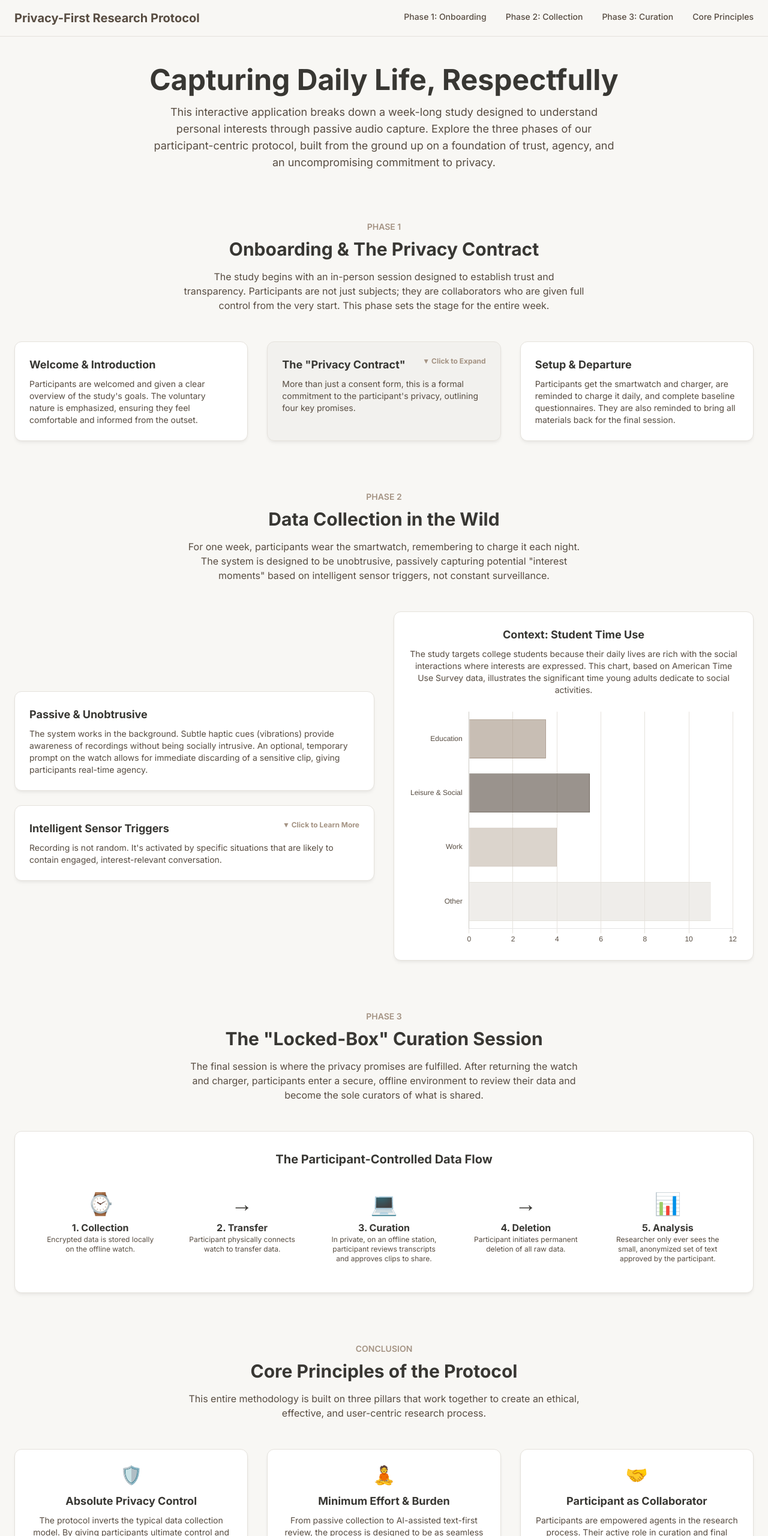
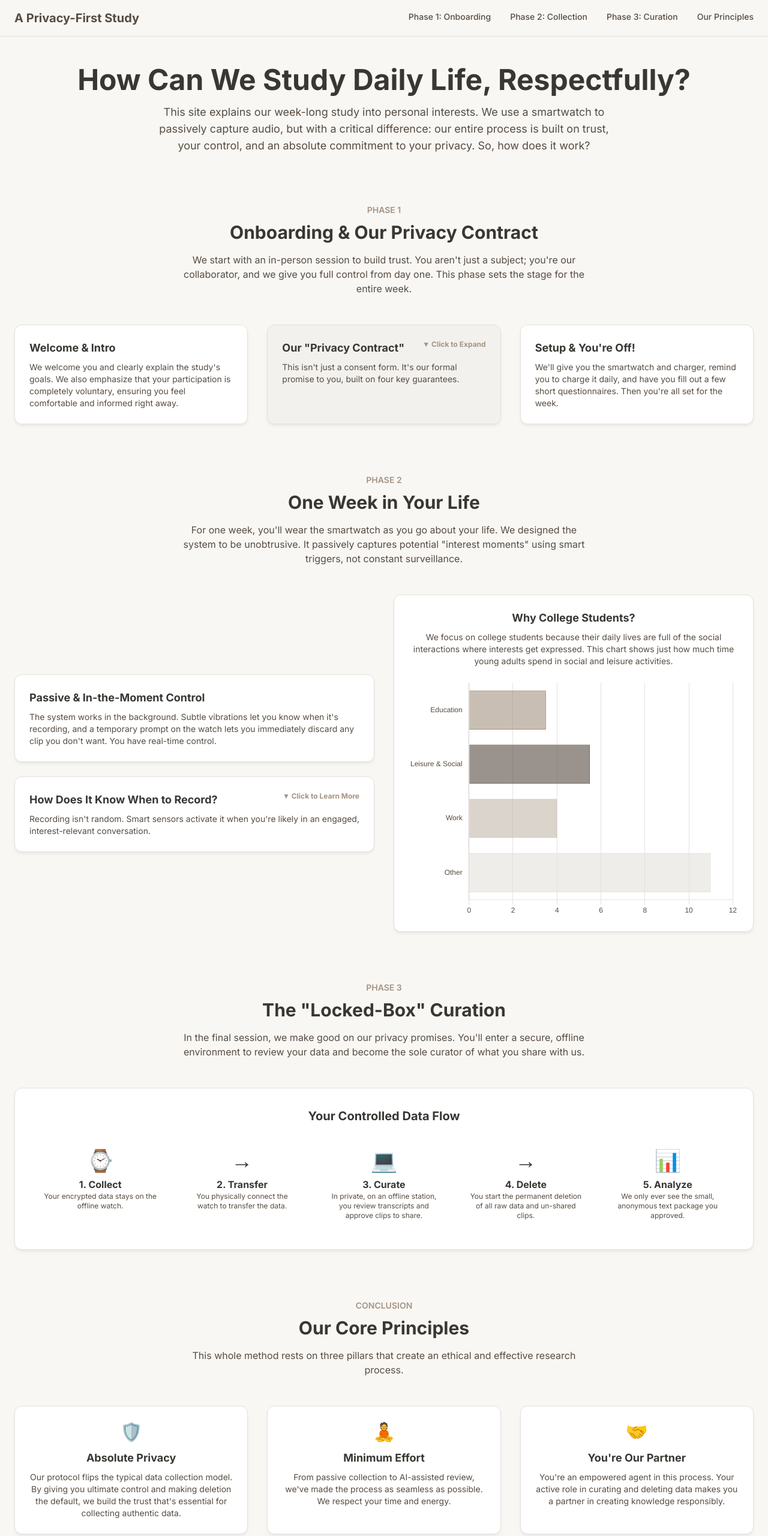
Before and after one commit to JimmyRaoUF/JimmyRaoUF.github.io, a plain HTML site: page study.html in a window 1280 px wide. Shown: the top 2560 px of the page at 60% size. Drawn offline with nearby package versions, Linux system fonts and the light colour scheme.

Commit message:
Update study.html

```diff
--- a/study.html
+++ b/study.html
@@ -3,7 +3,7 @@
 <head>
     <meta charset="UTF-8">
     <meta name="viewport" content="width=device-width, initial-scale=1.0">
-    <title>Interactive Study Protocol: Passive Sensing & Privacy</title>
+    <title>Revised Study Protocol: Passive Sensing & Privacy</title>
     <script src="https://cdn.tailwindcss.com"></script>
     <script src="https://cdn.jsdelivr.net/npm/chart.js"></script>
     <link rel="preconnect" href="https://fonts.googleapis.com">
@@ -16,8 +16,8 @@
     <style>
         body {
             font-family: 'Inter', sans-serif;
-            background-color: #F8F7F4;
-            color: #383733;
+            background-color: #F8F7F4; /* Soft, warm off-white */
+            color: #383733; /* Dark, warm gray for text */
         }
         .nav-link {
             transition: all 0.3s ease;
@@ -31,7 +31,7 @@
             left: 0;
             width: 0;
             height: 2px;
-            background-color: #A49383;
+            background-color: #A49383; /* Muted accent color */
             transition: width 0.3s ease;
         }
         .nav-link:hover:after, .nav-link.active:after {
@@ -39,7 +39,7 @@
         }
         .section-card {
             background-color: #FFFFFF;
-            border: 1px solid #E5E2DC;
+            border: 1px solid #E5E2DC; /* Lighter border */
             box-shadow: 0 4px 6px -1px rgba(0, 0, 0, 0.05), 0 2px 4px -1px rgba(0, 0, 0, 0.03);
             transition: transform 0.3s ease, box-shadow 0.3s ease;
         }
@@ -58,7 +58,7 @@
         }
         .detail-content.show {
             display: block;
-            max-height: 500px;
+            max-height: 500px; /* Increased max-height for content */
         }
         .flow-step {
             opacity: 0;
@@ -87,14 +87,15 @@
 </head>
 <body class="antialiased">
 
+    <!-- Header and Navigation -->
     <header class="bg-[#F8F7F4]/80 backdrop-blur-sm sticky top-0 z-50 border-b border-[#E5E2DC]">
         <nav class="container mx-auto px-6 py-4 flex justify-between items-center">
-            <h1 class="text-xl font-bold text-[#574C41]">Privacy-First Research Protocol</h1>
+            <h1 class="text-xl font-bold text-[#574C41]">A Privacy-First Study</h1>
             <div class="hidden md:flex items-center space-x-8 text-sm font-medium text-[#574C41]">
                 <a href="#phase1" class="nav-link">Phase 1: Onboarding</a>
                 <a href="#phase2" class="nav-link">Phase 2: Collection</a>
                 <a href="#phase3" class="nav-link">Phase 3: Curation</a>
-                <a href="#principles" class="nav-link">Core Principles</a>
+                <a href="#principles" class="nav-link">Our Principles</a>
             </div>
             <div class="md:hidden">
                 <button id="mobile-menu-button" class="text-[#574C41] focus:outline-none">
@@ -108,111 +109,112 @@
             <a href="#phase1" class="block text-center py-3 px-4 text-sm text-[#574C41] hover:bg-[#E5E2DC]">Phase 1: Onboarding</a>
             <a href="#phase2" class="block text-center py-3 px-4 text-sm text-[#574C41] hover:bg-[#E5E2DC]">Phase 2: Collection</a>
             <a href="#phase3" class="block text-center py-3 px-4 text-sm text-[#574C41] hover:bg-[#E5E2DC]">Phase 3: Curation</a>
-            <a href="#principles" class="block text-center py-3 px-4 text-sm text-[#574C41] hover:bg-[#E5E2DC]">Core Principles</a>
+            <a href="#principles" class="block text-center py-3 px-4 text-sm text-[#574C41] hover:bg-[#E5E2DC]">Our Principles</a>
         </div>
     </header>
 
     <main class="container mx-auto px-6 py-12">
+        <!-- Hero Section -->
         <section class="text-center mb-20">
-            <h2 class="text-4xl md:text-5xl font-bold text-[#383733] mb-4">Capturing Daily Life, Respectfully</h2>
+            <h2 class="text-4xl md:text-5xl font-bold text-[#383733] mb-4">How Can We Study Daily Life, Respectfully?</h2>
             <p class="text-lg text-[#574C41] max-w-3xl mx-auto">
-                This interactive application breaks down a week-long study designed to understand personal interests through passive audio capture. Explore the three phases of our participant-centric protocol, built from the ground up on a foundation of trust, agency, and an uncompromising commitment to privacy.
+                This site explains our week-long study into personal interests. We use a smartwatch to passively capture audio, but with a critical difference: our entire process is built on trust, your control, and an absolute commitment to your privacy. So, how does it work?
             </p>
         </section>
 
-        <!-- Phase 1 -->
+        <!-- Phase 1: Onboarding -->
         <section id="phase1" class="mb-20 scroll-mt-24">
             <div class="text-center mb-12">
                 <span class="text-sm font-semibold text-[#A49383]">PHASE 1</span>
-                <h3 class="text-3xl font-bold mt-2">Onboarding & The Privacy Contract</h3>
+                <h3 class="text-3xl font-bold mt-2">Onboarding & Our Privacy Contract</h3>
                 <p class="mt-4 text-[#574C41] max-w-2xl mx-auto">
-                    The study begins with an in-person session designed to establish trust and transparency. Participants are not just subjects; they are collaborators who are given full control from the very start. This phase sets the stage for the entire week.
+                    We start with an in-person session to build trust. You aren't just a subject; you're our collaborator, and we give you full control from day one. This phase sets the stage for the entire week.
                 </p>
             </div>
 
             <div class="grid md:grid-cols-2 lg:grid-cols-3 gap-8">
                 <div class="section-card p-6 rounded-xl">
-                    <h4 class="font-bold text-lg mb-2">Welcome & Introduction</h4>
-                    <p class="text-sm text-[#574C41]">Participants are welcomed and given a clear overview of the study's goals. The voluntary nature is emphasized, ensuring they feel comfortable and informed from the outset.</p>
+                    <h4 class="font-bold text-lg mb-2">Welcome & Intro</h4>
+                    <p class="text-sm text-[#574C41]">We welcome you and clearly explain the study's goals. We also emphasize that your participation is completely voluntary, ensuring you feel comfortable and informed right away.</p>
                 </div>
 
                 <div id="privacy-contract-card" class="section-card p-6 rounded-xl bg-[#E5E2DC]/30 interactive-card">
                     <div class="flex justify-between items-start">
-                        <h4 class="font-bold text-lg mb-2">The "Privacy Contract"</h4>
+                        <h4 class="font-bold text-lg mb-2">Our "Privacy Contract"</h4>
                         <span class="text-xs font-bold text-[#A49383]">▼ Click to Expand</span>
                     </div>
-                    <p class="text-sm text-[#574C41]">More than just a consent form, this is a formal commitment to the participant's privacy, outlining four key promises.</p>
+                    <p class="text-sm text-[#574C41]">This isn't just a consent form. It's our formal promise to you, built on four key guarantees.</p>
                     <div id="privacy-contract-details" class="detail-content mt-4 border-t border-[#A49383]/30 pt-4">
                         <ul class="space-y-3 text-sm">
                             <li class="flex items-start">
                                 <span class="text-lg mr-3">✈️</span>
-                                <div><strong class="block">100% Offline Device:</strong> The smartwatch operates in airplane mode all week. Participants verify this themselves.</div>
+                                <div><strong class="block">100% Offline Device:</strong> The watch stays in airplane mode all week. You'll verify this yourself.</div>
                             </li>
                             <li class="flex items-start">
                                 <span class="text-lg mr-3">👤</span>
-                                <div><strong class="block">Participant-Only Review:</strong> Only the participant will ever review the complete raw data. The researcher never has access.</div>
+                                <div><strong class="block">You're the Only Reviewer:</strong> You—and only you—will ever review the complete raw data. We never get access.</div>
                             </li>
                             <li class="flex items-start">
                                 <span class="text-lg mr-3">🗑️</span>
-                                <div><strong class="block">Deletion by Default:</strong> All data is marked for deletion. Nothing is shared unless explicitly approved by the participant.</div>
+                                <div><strong class="block">Deletion by Default:</strong> We mark all data for deletion. We share nothing unless you explicitly approve it.</div>
                             </li>
                             <li class="flex items-start">
                                 <span class="text-lg mr-3">✅</span>
-                                <div><strong class="block">Verifiable Deletion:</strong> The participant personally initiates the permanent deletion of their raw data at the end of the study.</div>
+                                <div><strong class="block">You Delete Your Data:</strong> At the end of the study, you personally start the permanent deletion of your raw data.</div>
                             </li>
                         </ul>
                     </div>
                 </div>
 
                 <div class="section-card p-6 rounded-xl">
-                    <h4 class="font-bold text-lg mb-2">Setup & Departure</h4>
-                    <p class="text-sm text-[#574C41]">Participants get the smartwatch and charger, are reminded to charge it daily, and complete baseline questionnaires. They are also reminded to bring all materials back for the final session.</p>
+                    <h4 class="font-bold text-lg mb-2">Setup & You're Off!</h4>
+                    <p class="text-sm text-[#574C41]">We'll give you the smartwatch and charger, remind you to charge it daily, and have you fill out a few short questionnaires. Then you're all set for the week.</p>
                 </div>
             </div>
         </section>
 
-        <!-- Phase 2 -->
+        <!-- Phase 2: Data Collection -->
         <section id="phase2" class="mb-20 scroll-mt-24">
             <div class="text-center mb-12">
                 <span class="text-sm font-semibold text-[#A49383]">PHASE 2</span>
-                <h3 class="text-3xl font-bold mt-2">Data Collection in the Wild</h3>
+                <h3 class="text-3xl font-bold mt-2">One Week in Your Life</h3>
                  <p class="mt-4 text-[#574C41] max-w-2xl mx-auto">
-                    For one week, participants wear the smartwatch, remembering to charge it each night. The system is designed to be unobtrusive, passively capturing potential "interest moments" based on intelligent sensor triggers, not constant surveillance.
+                    For one week, you'll wear the smartwatch as you go about your life. We designed the system to be unobtrusive. It passively captures potential "interest moments" using smart triggers, not constant surveillance.
                 </p>
             </div>
 
             <div class="grid md:grid-cols-2 gap-8 items-center">
                 <div class="space-y-6">
                     <div class="section-card p-6 rounded-xl">
-                        <h4 class="font-bold text-lg mb-2">Passive & Unobtrusive</h4>
-                        <p class="text-sm text-[#574C41]">The system works in the background. Subtle haptic cues (vibrations) provide awareness of recordings without being socially intrusive. An optional, temporary prompt on the watch allows for immediate discarding of a sensitive clip, giving participants real-time agency.</p>
+                        <h4 class="font-bold text-lg mb-2">Passive & In-the-Moment Control</h4>
+                        <p class="text-sm text-[#574C41]">The system works in the background. Subtle vibrations let you know when it's recording, and a temporary prompt on the watch lets you immediately discard any clip you don't want. You have real-time control.</p>
                     </div>
                     <div id="triggers-card" class="section-card p-6 rounded-xl interactive-card">
                         <div class="flex justify-between items-start">
-                           <h4 class="font-bold text-lg mb-2">Intelligent Sensor Triggers</h4>
+                           <h4 class="font-bold text-lg mb-2">How Does It Know When to Record?</h4>
                            <span class="text-xs font-bold text-[#A49383]">▼ Click to Learn More</span>
                         </div>
-                        <p class="text-sm text-[#574C41]">Recording is not random. It's activated by specific situations that are likely to contain engaged, interest-relevant conversation.</p>
+                        <p class="text-sm text-[#574C41]">Recording isn't random. Smart sensors activate it when you're likely in an engaged, interest-relevant conversation.</p>
                         <div id="triggers-details" class="detail-content mt-4 border-t border-[#A49383]/30 pt-4 space-y-4">
                             <div>
                                 <strong class="text-sm block">1. Context Changes</strong>
-                                <p class="text-xs text-[#574C41]">Sensors detect shifts in location or activity (e.g., leaving a dorm, sitting down in a cafe) which often precede new social interactions.</p>
+                                <p class="text-xs text-[#574C41]">The watch detects shifts in location or activity (like sitting down in a cafe) that often lead to new conversations.</p>
                             </div>
                             <div>
-                                <strong class="text-sm block">2. Gesticulation & Arousal</strong>
-                                <p class="text-xs text-[#574C41]">Detects animated hand movements and elevated heart rate—strong indicators of engaged, emotionally salient conversation.</p>
+                                <strong class="text-sm block">2. Engaged Conversation</strong>
+                                <p class="text-xs text-[#574C41]">It detects animated hand movements and elevated heart rate—strong signs of an engaging, important conversation.</p>
                             </div>
                             <div>
-                                <strong class="text-sm block">3. Focused Individual Activity</strong>
-                                <p class="text-xs text-[#574C41]">Captures moments of "thinking aloud" during focused tasks (e.g., studying, hobbies), offering a window into cognitive engagement.</p>
+                                <strong class="text-sm block">3. Focused "Thinking Aloud"</strong>
+                                <p class="text-xs text-[#574C41]">It also captures moments when you might be "thinking aloud" during a focused task, like studying or a hobby.</p>
                             </div>
                         </div>
                     </div>
                 </div>
 
                 <div class="section-card p-6 rounded-xl">
-                     <h4 class="font-bold text-lg mb-2 text-center">Context: Student Time Use</h4>
-                     <p class="text-sm text-center text-[#574C41] mb-4">The study targets college students because their daily lives are rich with the social interactions where interests are expressed. This chart, based on American Time Use Survey data, illustrates the significant time young adults dedicate to social activities.</p>
+                     <h4 class="font-bold text-lg mb-2 text-center">Why College Students?</h4>
+                     <p class="text-sm text-center text-[#574C41] mb-4">We focus on college students because their daily lives are full of the social interactions where interests get expressed. This chart shows just how much time young adults spend in social and leisure activities.</p>
                      <div class="chart-container">
                         <canvas id="timeUseChart"></canvas>
                      </div>
@@ -220,44 +222,44 @@
             </div>
         </section>
 
-        <!-- Phase 3 -->
+        <!-- Phase 3: Curation -->
         <section id="phase3" class="mb-20 scroll-mt-24">
             <div class="text-center mb-12">
                 <span class="text-sm font-semibold text-[#A49383]">PHASE 3</span>
-                <h3 class="text-3xl font-bold mt-2">The "Locked-Box" Curation Session</h3>
+                <h3 class="text-3xl font-bold mt-2">The "Locked-Box" Curation</h3>
                 <p class="mt-4 text-[#574C41] max-w-2xl mx-auto">
-                    The final session is where the privacy promises are fulfilled. After returning the watch and charger, participants enter a secure, offline environment to review their data and become the sole curators of what is shared.
+                    In the final session, we make good on our privacy promises. You'll enter a secure, offline environment to review your data and become the sole curator of what you share with us.
                 </p>
             </div>
 
             <div class="section-card p-8 rounded-xl">
-                <h4 class="font-bold text-xl mb-6 text-center">The Participant-Controlled Data Flow</h4>
+                <h4 class="font-bold text-xl mb-6 text-center">Your Controlled Data Flow</h4>
                 <div class="relative w-full">
                     <div class="grid grid-cols-1 md:grid-cols-5 gap-4 items-start text-center">
                         <div class="flow-step p-4">
                             <div class="text-4xl mb-2">⌚</div>
-                            <h5 class="font-bold">1. Collection</h5>
-                            <p class="text-xs text-[#574C41]">Encrypted data is stored locally on the offline watch.</p>
+                            <h5 class="font-bold">1. Collect</h5>
+                            <p class="text-xs text-[#574C41]">Your encrypted data stays on the offline watch.</p>
                         </div>
                         <div class="flow-step p-4" style="transition-delay: 0.2s;">
                             <div class="text-4xl mb-2">→</div>
                             <h5 class="font-bold">2. Transfer</h5>
-                            <p class="text-xs text-[#574C41]">Participant physically connects watch to transfer data.</p>
+                            <p class="text-xs text-[#574C41]">You physically connect the watch to transfer the data.</p>
                         </div>
                         <div class="flow-step p-4" style="transition-delay: 0.4s;">
                             <div class="text-4xl mb-2">💻</div>
-                            <h5 class="font-bold">3. Curation</h5>
-                            <p class="text-xs text-[#574C41]">In private, on an offline station, participant reviews transcripts and approves clips to share.</p>
+                            <h5 class="font-bold">3. Curate</h5>
+                            <p class="text-xs text-[#574C41]">In private, on an offline station, you review transcripts and approve clips to share.</p>
                         </div>
                         <div class="flow-step p-4" style="transition-delay: 0.6s;">
                              <div class="text-4xl mb-2">→</div>
-                            <h5 class="font-bold">4. Deletion</h5>
-                            <p class="text-xs text-[#574C41]">Participant initiates permanent deletion of all raw data.</p>
+                            <h5 class="font-bold">4. Delete</h5>
+                            <p class="text-xs text-[#574C41]">You start the permanent deletion of all raw data and un-shared clips.</p>
                         </div>
                         <div class="flow-step p-4" style="transition-delay: 0.8s;">
                             <div class="text-4xl mb-2">📊</div>
-                            <h5 class="font-bold">5. Analysis</h5>
-                            <p class="text-xs text-[#574C41]">Researcher only ever sees the small, anonymized set of text approved by the participant.</p>
+                            <h5 class="font-bold">5. Analyze</h5>
+                            <p class="text-xs text-[#574C41]">We only ever see the small, anonymous text package you approved.</p>
                         </div>
                     </div>
                 </div>
@@ -268,26 +270,26 @@
         <section id="principles" class="scroll-mt-24">
             <div class="text-center mb-12">
                  <span class="text-sm font-semibold text-[#A49383]">CONCLUSION</span>
-                <h3 class="text-3xl font-bold mt-2">Core Principles of the Protocol</h3>
+                <h3 class="text-3xl font-bold mt-2">Our Core Principles</h3>
                 <p class="mt-4 text-[#574C41] max-w-2xl mx-auto">
-                   This entire methodology is built on three pillars that work together to create an ethical, effective, and user-centric research process.
+                   This whole method rests on three pillars that create an ethical and effective research process.
                 </p>
             </div>
             <div class="grid md:grid-cols-3 gap-8 text-center">
                  <div class="section-card p-6 rounded-xl">
                     <div class="text-3xl mb-3">🛡️</div>
-                    <h4 class="font-bold text-lg mb-2">Absolute Privacy Control</h4>
-                    <p class="text-sm text-[#574C41]">The protocol inverts the typical data collection model. By giving participants ultimate control and making deletion the default, we build a foundation of trust essential for collecting authentic data.</p>
+                    <h4 class="font-bold text-lg mb-2">Absolute Privacy</h4>
+                    <p class="text-sm text-[#574C41]">Our protocol flips the typical data collection model. By giving you ultimate control and making deletion the default, we build the trust that's essential for collecting authentic data.</p>
                 </div>
                  <div class="section-card p-6 rounded-xl">
                     <div class="text-3xl mb-3">🧘</div>
-                    <h4 class="font-bold text-lg mb-2">Minimum Effort & Burden</h4>
-                    <p class="text-sm text-[#574C41]">From passive collection to AI-assisted text-first review, the process is designed to be as seamless and low-effort as possible, respecting the participant's time and cognitive energy.</p>
+                    <h4 class="font-bold text-lg mb-2">Minimum Effort</h4>
+                    <p class="text-sm text-[#574C41]">From passive collection to AI-assisted review, we've made the process as seamless as possible. We respect your time and energy.</p>
                 </div>
                  <div class="section-card p-6 rounded-xl">
                     <div class="text-3xl mb-3">🤝</div>
-                    <h4 class="font-bold text-lg mb-2">Participant as Collaborator</h4>
-                    <p class="text-sm text-[#574C41]">Participants are empowered agents in the research process. Their active role in curation and final deletion makes them partners in the responsible creation of knowledge.</p>
+                    <h4 class="font-bold text-lg mb-2">You're Our Partner</h4>
+                    <p class="text-sm text-[#574C41]">You're an empowered agent in this process. Your active role in curating and deleting data makes you a partner in creating knowledge responsibly.</p>
                 </div>
             </div>
         </section>
@@ -316,15 +318,19 @@
             // Interactive Cards
             const privacyCard = document.getElementById('privacy-contract-card');
             const privacyDetails = document.getElementById('privacy-contract-details');
+            if (privacyCard) {
                 privacyCard.addEventListener('click', () => {
                     privacyDetails.classList.toggle('show');
                 });
+            }
 
             const triggersCard = document.getElementById('triggers-card');
             const triggersDetails = document.getElementById('triggers-details');
+            if (triggersCard) {
                 triggersCard.addEventListener('click', () => {
                     triggersDetails.classList.toggle('show');
                 });
+            }
 
             // Nav link active state on scroll
             const sections = document.querySelectorAll('section');
```
Lines whose indentation alone changed are shown as unchanged.
